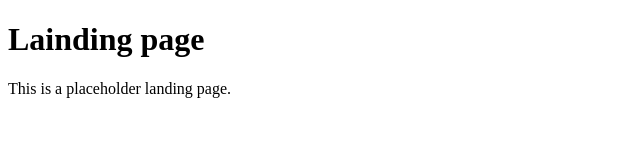
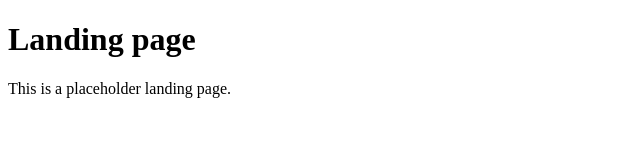
Before and after one commit to tardosedina/tardosedina.github.io, a plain HTML site: page index.html in a window 1280 px wide. Shown: the full height of the page, 0-640 px from the left. Drawn offline with Linux system fonts and the light colour scheme.

Commit message:
Fix typo

```diff
--- a/index.html
+++ b/index.html
@@ -4,7 +4,7 @@
     <title>Landing page</title>
   </head>
   <body>
-    <h1>Lainding page</h1>
+    <h1>Landing page</h1>
     <p>This is a placeholder landing page.</p>
   </body>
 </html>
```
